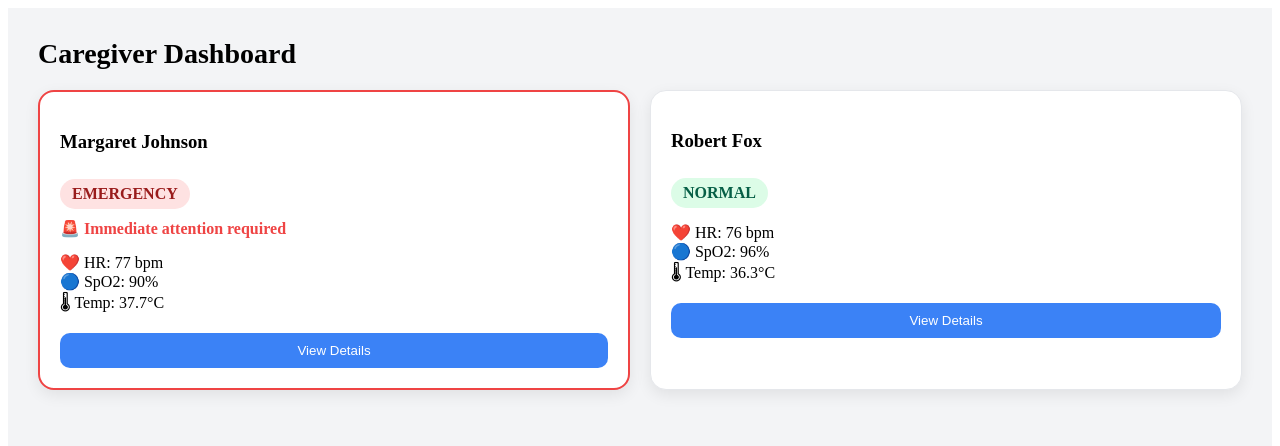
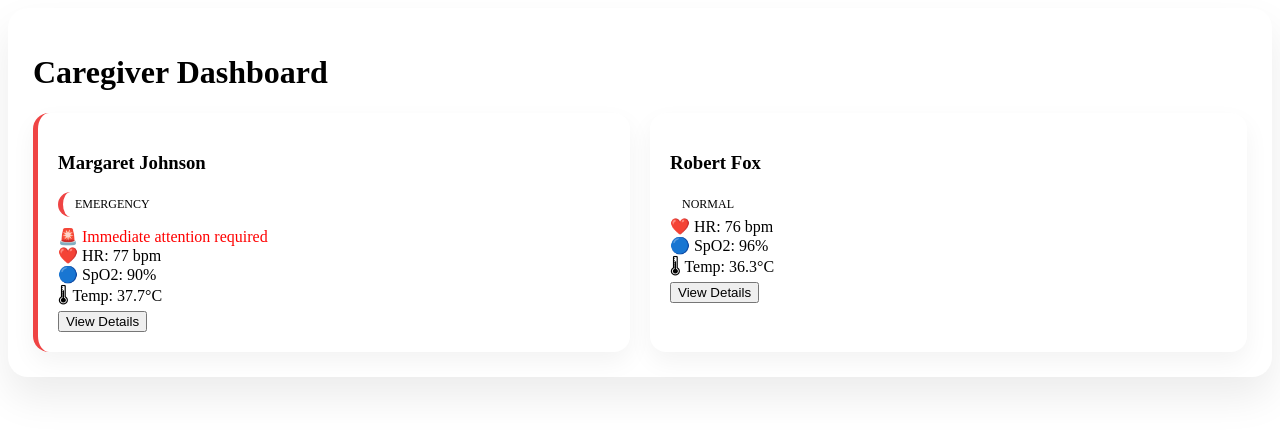
Before and after one commit to Aadya2901/ElderEase, a React (Vite) app in the folder frontend/: page /caregiver in a window 1280 px wide. Shown: the top 446 px of the page. Built offline with nearby package versions, Linux system fonts and the light colour scheme.

Commit message:
feat(dashboard): implement caregiver dashboard with patient cards and risk indicators

```diff
--- /dev/null
+++ b/frontend/src/components/dashboard/PatientCard.jsx
@@ -0,0 +1,41 @@
+export default function PatientCard({ patient }) {
+
+  const risk =
+    patient.heartRate > 110 || patient.spo2 < 92 || patient.temperature > 38
+      ? "high"
+      : "normal";
+
+  return (
+    <div className={`patient-card ${risk}`}>
+
+      <h3>{patient.name}</h3>
+
+      <div className={`status ${risk}`}>
+        {risk === "high" ? "EMERGENCY" : "NORMAL"}
+      </div>
+
+      {risk === "high" && (
+        <div className="alert">
+          🚨 Immediate attention required
+        </div>
+      )}
+
+      <div className="vitals">
+        ❤️ HR: {patient.heartRate} bpm <br />
+        🔵 SpO2: {patient.spo2}% <br />
+        🌡 Temp: {patient.temperature}°C
+      </div>
+
+      <button
+        className="view-btn"
+        onClick={() => {
+          localStorage.setItem("selectedPatient", JSON.stringify(patient));
+          window.location.href = "/dashboard";
+        }}
+      >
+        View Details
+      </button>
+
+    </div>
+  );
+}
--- a/frontend/src/pages/CaregiverDashboard.jsx
+++ b/frontend/src/pages/CaregiverDashboard.jsx
@@ -1,21 +1,13 @@
 import { useState, useEffect } from "react";
+import "../styles/dashboard.css";
+
+import PatientCard from "../components/dashboard/PatientCard";
 
 export default function CaregiverDashboard() {
+
   const [patients, setPatients] = useState([
-    {
-      id: 1,
-      name: "Margaret Johnson",
-      heartRate: 120,
-      spo2: 89,
-      temperature: 38.5
-    },
-    {
-      id: 2,
-      name: "Robert Fox",
-      heartRate: 78,
-      spo2: 96,
-      temperature: 36.7
-    }
+    { id: 1, name: "Margaret Johnson", heartRate: 120, spo2: 89, temperature: 38.5 },
+    { id: 2, name: "Robert Fox", heartRate: 78, spo2: 96, temperature: 36.7 }
   ]);
 
   useEffect(() => {
@@ -33,121 +25,16 @@ export default function CaregiverDashboard() {
     return () => clearInterval(interval);
   }, []);
 
-  const [isMobile, setIsMobile] = useState(false);
+  return (
+    <div className="dashboard">
 
-  useEffect(() => {
-    const handleResize = () => {
-      setIsMobile(window.innerWidth < 768);
-    };
+      <h1 className="dashboard-title">Caregiver Dashboard</h1>
 
-    handleResize();
-    window.addEventListener("resize", handleResize);
-    return () => window.removeEventListener("resize", handleResize);
-  }, []);
-
-  return (
-    <div style={{
-      padding: isMobile ? "20px" : "30px",
-      background: "#f3f4f6",
-      minHeight: "100vh"
-    }}>
-
-      <h1 style={{
-        fontSize: isMobile ? "24px" : "28px",
-        margin: 0
-      }}>
-        Caregiver Dashboard
-      </h1>
-
-      <div style={{
-        display: "grid",
-        gridTemplateColumns: "repeat(auto-fit, minmax(300px, 1fr))",
-        gap: "20px",
-        marginTop: "20px"
-      }}>
-
-        {patients.map((p) => (
+      <div className="patient-grid">
+        {patients.map(p => (
           <PatientCard key={p.id} patient={p} />
         ))}
-
       </div>
-    </div>
-  );
-}
-
-function PatientCard({ patient }) {
-
-  const risk =
-    patient.heartRate > 110 || patient.spo2 < 92 || patient.temperature > 38
-      ? "HIGH"
-      : "NORMAL";
-
-  return (
-    <div
-      onMouseEnter={(e) => e.currentTarget.style.transform = "translateY(-3px)"}
-      onMouseLeave={(e) => e.currentTarget.style.transform = "translateY(0)"}
-      style={{
-        background: "white",
-        padding: "20px",
-        borderRadius: "16px",
-        boxShadow: "0 5px 15px rgba(0,0,0,0.08)",
-        border: risk === "HIGH" ? "2px solid #ef4444" : "1px solid #e5e7eb",
-        transition: "0.2s ease"
-      }}
-    >
-
-      {/* NAME */}
-      <h3>{patient.name}</h3>
-
-      {/* STATUS */}
-      <div style={{
-        marginTop: "8px",
-        padding: "6px 12px",
-        borderRadius: "999px",
-        display: "inline-block",
-        background: risk === "HIGH" ? "#fee2e2" : "#dcfce7",
-        color: risk === "HIGH" ? "#991b1b" : "#065f46",
-        fontWeight: "600"
-      }}>
-        {risk === "HIGH" ? "EMERGENCY" : "NORMAL"}
-      </div>
-
-      {risk === "HIGH" && (
-        <div style={{
-          marginTop: "10px",
-          color: "#ef4444",
-          fontWeight: "600"
-        }}>
-          🚨 Immediate attention required
-        </div>
-      )}
-
-      {/* VITALS */}
-      <div style={{ marginTop: "15px" }}>
-        ❤️ HR: {patient.heartRate} bpm <br />
-        🔵 SpO2: {patient.spo2}% <br />
-        🌡 Temp: {patient.temperature}°C
-      </div>
-
-      {/* BUTTON */}
-      <button
-        onClick={() => {
-          localStorage.setItem("selectedPatient", JSON.stringify(patient));
-          window.location.href = "/dashboard";
-        }}
-        style={{
-          marginTop: "15px",
-          width: "100%",
-          padding: "10px",
-          borderRadius: "10px",
-          border: "none",
-          background: "#3b82f6",
-          color: "white",
-          cursor: "pointer"
-        }}
-      >
-        View Details
-      </button>
 
     </div>
   );
--- /dev/null
+++ b/frontend/src/styles/dashboard.css
@@ -0,0 +1,93 @@
+.dashboard-page {
+  display: flex;
+  height: 100vh;
+  background: #f3f4f6;
+}
+
+/* SIDEBAR */
+.sidebar {
+  width: 220px;
+  background: #111827;
+  color: white;
+  padding: 20px;
+}
+
+.sidebar h2 {
+  margin-bottom: 20px;
+}
+
+.sidebar p {
+  margin: 10px 0;
+  cursor: pointer;
+  color: #9ca3af;
+}
+
+.sidebar p:hover {
+  color: white;
+}
+
+/* MAIN */
+.dashboard-main {
+  flex: 1;
+  padding: 20px;
+}
+
+/* TOPBAR */
+.topbar {
+  display: flex;
+  justify-content: space-between;
+  margin-bottom: 20px;
+}
+
+/* GRID */
+.patient-grid {
+  display: grid;
+  grid-template-columns: repeat(auto-fit, minmax(250px, 1fr));
+  gap: 20px;
+}
+
+/* CARD */
+.patient-card {
+  background: white;
+  padding: 20px;
+  border-radius: 16px;
+  box-shadow: 0 10px 25px rgba(0,0,0,0.05);
+  transition: 0.3s;
+}
+
+.patient-card:hover {
+  transform: translateY(-5px);
+}
+
+/* HEADER */
+.card-header {
+  display: flex;
+  justify-content: space-between;
+}
+
+/* RISK BADGE */
+.risk {
+  padding: 4px 10px;
+  border-radius: 999px;
+  font-size: 12px;
+}
+
+.low {
+  border-left: 5px solid #22c55e;
+}
+
+.medium {
+  border-left: 5px solid #f59e0b;
+}
+
+.high {
+  border-left: 5px solid #ef4444;
+}
+
+/* ALERT */
+.alert {
+  margin-top: 10px;
+  color: red;
+  display: flex;
+  gap: 5px;
+}
```
Also changed, not shown: frontend/src/components/PatientCard.jsx (deleted). Lines whose indentation alone changed are shown as unchanged.
